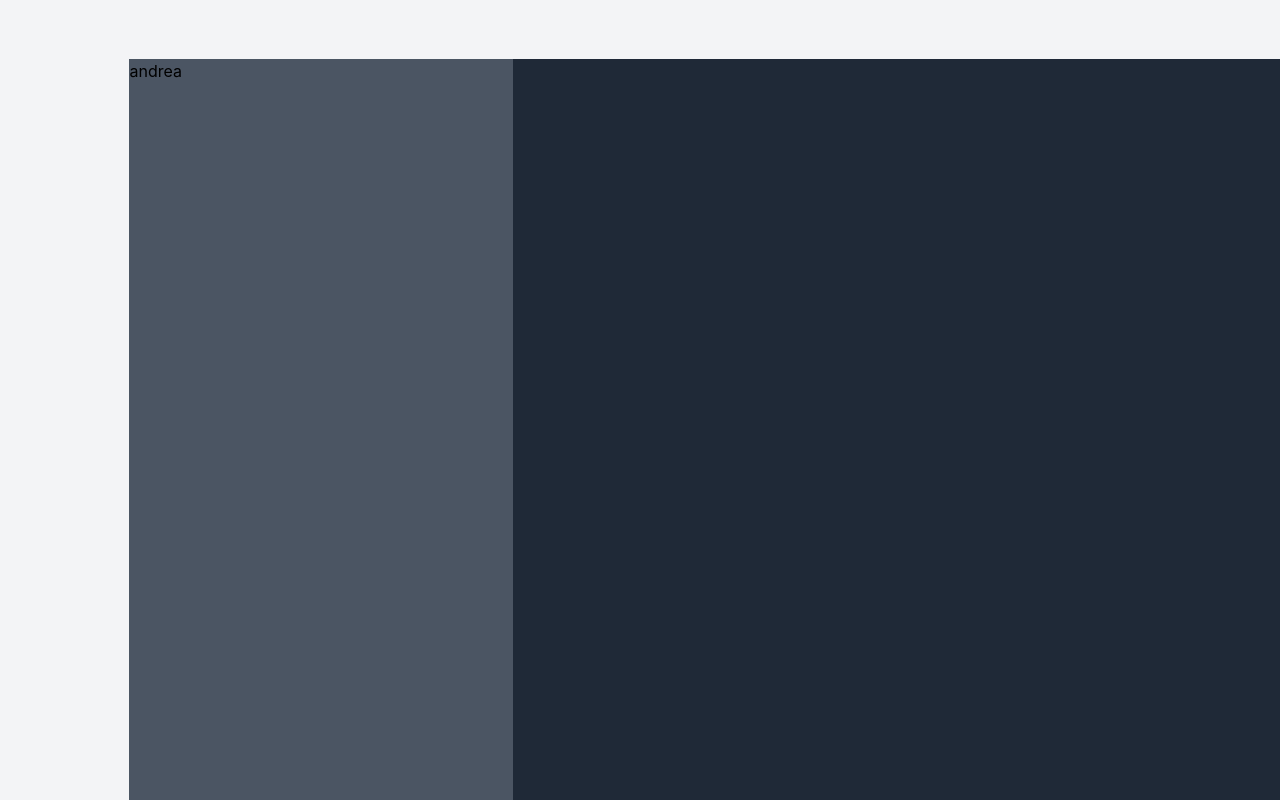
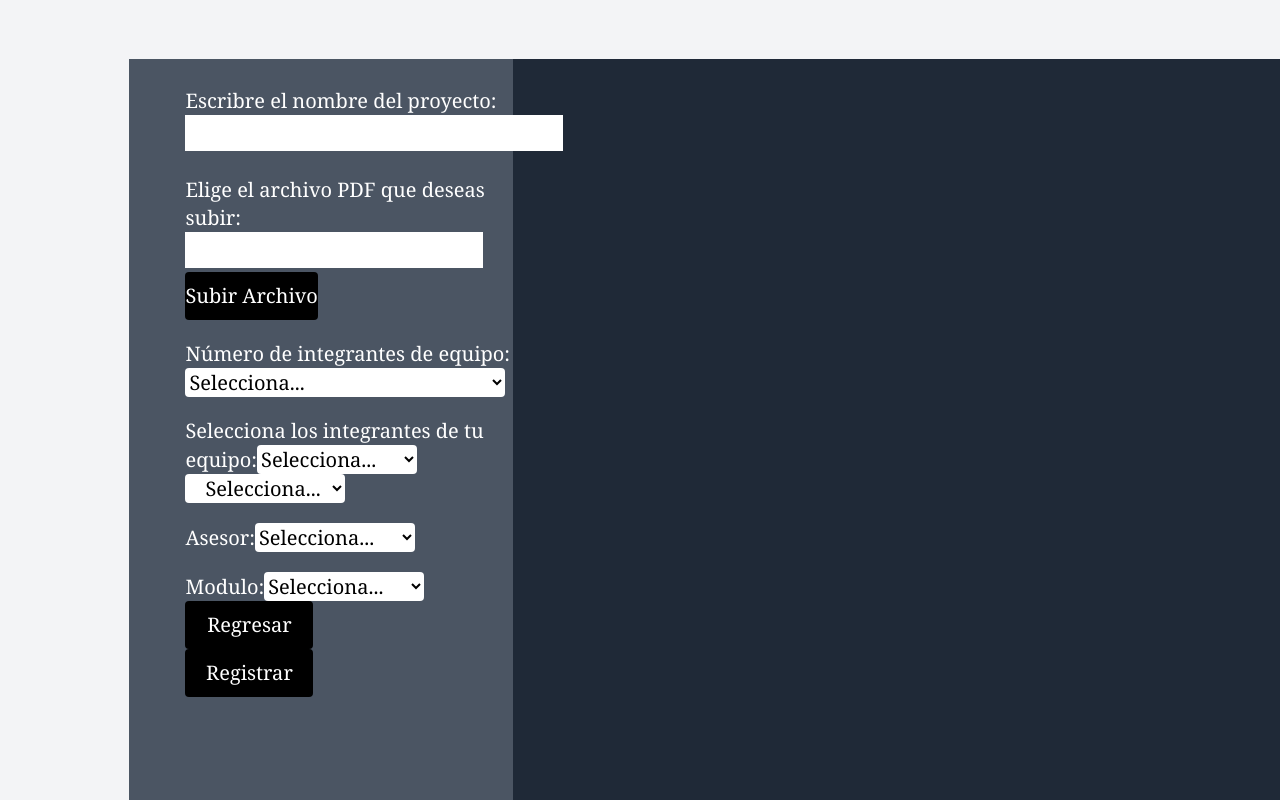
Before and after one commit to JazOki/Modular2, a Next.js app: page /registroEtapa1 in a window 1280 px wide. Built offline with nearby package versions, Linux system fonts and the light colour scheme.

Commit message:
modificado

```diff
--- a/pages/LogIn.jsx
+++ b/pages/LogIn.jsx
@@ -26,7 +26,7 @@ const LogIn = () => {
                 </div>
 
                 <div className="pt-7 pl-48">
-                    <button className="font-serif rounded w-36 h-14 transition duration-150 bg-white hover:-translate-y-1 hover:scale-110 hover:bg-gray-300 duration-150">
+                    <button className="font-serif rounded w-36 h-14 transition bg-white hover:-translate-y-1 hover:scale-110 hover:bg-gray-300 duration-150">
                         Ingresar
                     </button>
                 </div>
--- a/pages/registroEtapa1.jsx
+++ b/pages/registroEtapa1.jsx
@@ -5,7 +5,47 @@ const registroEtapa1 = () => {
       </div>
       <div className="w-full flex flex-col bg-gray-800">
         <div className="h-16 bg-gray-100 text-right "></div>
-        <div className="w-96 h-screen bg-gray-600">andrea</div>
+        <div className="font-serif w-1/3 h-screen text-left text-xl pl-14 pt-7 bg-gray-600 text-white">Escribre el nombre del proyecto:
+          <input type="text" className=" left pl-20 pt-4 w-62 h-9"></input>
+          <div className="font-serif  text-left text-xl pl-0 pt-5  text-white">Elige el archivo PDF que deseas subir:
+            <input type="text" className=" left pl-15 pt-4 w-30 h-9"></input> <button className="font-serif rounded w-30 h-12 transition bg-black hover:-translate-y-1 hover:scale-110 hover:bg-gray-300 duration-150">
+              Subir Archivo
+            </button></div>
+          <div id="integrantesBox" className="font-serif text-left text-xl pl-0 pt-5 text-white">Número de integrantes de equipo:
+            <select name="select" className="font-serif rounded bg-white text-black w-80">
+              <option value="nothing">Selecciona... </option>
+              <option value="integrantes">2</option>
+              <option value="integarntes">3</option>
+            </select>
+          </div>
+          <div id="integrantes2Box" className="font-serif text-left text-xl pl-0 pt-5 text-white">Selecciona los integrantes de tu equipo:
+            <select name="select" className="font-serif rounded bg-white text-black w-40">
+              <option value="nothing">Selecciona... </option>
+            </select>
+            <select name="select" className="font-serif rounded bg-white text-black w-40 pl-4">
+              <option value="nothing">Selecciona... </option>
+            </select>
+          </div>
+          <div id="asesor2Box" className="font-serif text-left text-xl pl-0 pt-5 text-white">Asesor:
+            <select name="select" className="font-serif rounded bg-white text-black w-40 pr-5">
+              <option value="nothing">Selecciona... </option>
+            </select>
+          </div>
+          <div id="modulo2Box" className="font-serif text-left text-xl pl-0 pt-5 text-white">Modulo:
+            <select name="select" className="font-serif rounded bg-white text-black w-40 pr-5">
+              <option value="nothing">Selecciona... </option>
+              <option value="etapa1"> Modulo 1 </option>
+              <option value="etapa2"> Modulo 2 </option>
+              <option value="etapa3"> Modulo 3 </option>
+            </select>
+          </div>
+          <div><button className="font-serif rounded w-32 h-12 transition bg-black hover:-translate-y-1 hover:scale-110 hover:bg-gray-300 duration-150">
+            Regresar
+          </button></div>
+          <div><button className="font-serif rounded left w-32 h-12  transition bg-black hover:-translate-y-1 hover:scale-110 hover:bg-gray-300 duration-150">
+            Registrar
+          </button></div>
+        </div>
       </div>
     </div>
 
--- a/pages/registroEtapa2.jsx
+++ b/pages/registroEtapa2.jsx
@@ -5,9 +5,9 @@ const registroEtapa2 = () => {
       </div>
       <div className="w-full flex flex-col bg-gray-800">
         <div className="h-16 bg-gray-100 text-right "></div>
-          <div className="font-serif text-left text-xl text-left pl-10 text-white ">Titulo<input type="text"></input></div>
-          <div id="moduloBox" className="font-serif text-xl text-left pl-10 text-white pl-24 pt-2">Modulo
-                    <select name="select" className="font-serif w-48 rounded bg-white text-black w-80">
+        <div className="font-serif  text-xl text-left pl-10 text-white ">Titulo<input type="text"></input></div>
+        <div id="moduloBox" className="font-serif text-xl text-left  text-white pl-24 pt-2">Modulo
+          <select name="select" className="font-serif rounded bg-white text-black w-80">
             <option value="nothing"> Selecciona un modulo... </option>
             <option value="etapa1"> Modulo 1 </option>
             <option value="etapa2"> Modulo 2 </option>
@@ -18,8 +18,8 @@ const registroEtapa2 = () => {
         <div className="font-serif rounded text-left text-xl pl-10 text-white">Objetivo General <input type="text"></input></div>
         <div className="font-serif rounded text-left text-xl pl-10 text-white">Alcance <input type="text"></input></div>
         <div className="font-serif rounded text-left text-xl pl-10 text-white">Herramientas <input type="text"></input></div>
-          <div id="moduloBox" className="font-serif text-xl text-left pl-10 text-white pl-24 pt-2">Asesor
-                    <select name="select" className="font-serif w-48 rounded bg-white text-black w-80">
+        <div id="moduloBox" className="font-serif text-xl text-left text-white pl-24 pt-2">Asesor
+          <select name="select" className="font-serif  rounded bg-white text-black w-80">
             <option value="nothing"> Selecciona un Asesor... </option>
             <option value="etapa1"> Juan Antonio Carbajal Martinez </option>
             <option value="etapa2"> Carlos Ivan Medina Lopez </option>
```
Lines whose indentation alone changed are shown as unchanged.
